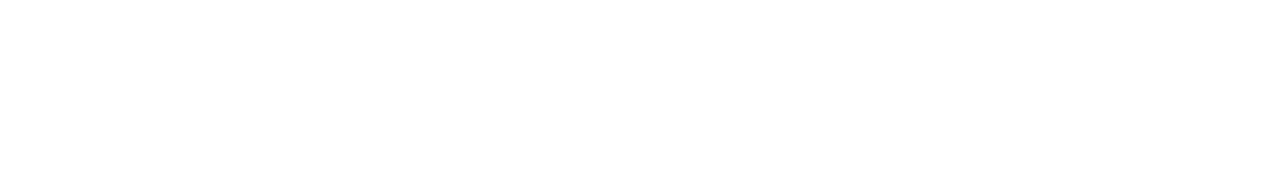
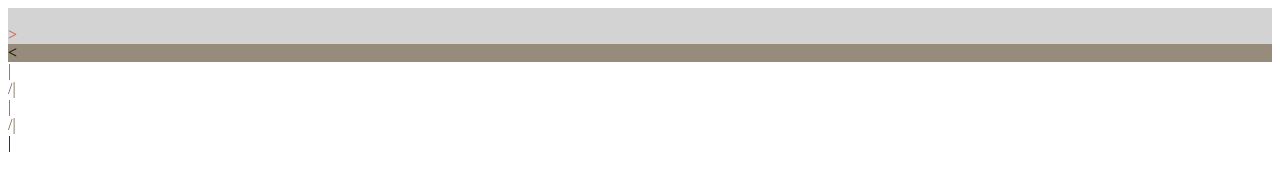
Before and after one commit to YuginQt/224015860-WebApp, a plain HTML site: page task2.html in a window 1280 px wide. Drawn offline with Linux system fonts and the light colour scheme.

Commit message:
Finals Activity 2

```diff
--- a/task2.html
+++ b/task2.html
@@ -2,13 +2,13 @@
 <html lang="en">
 <head>
     <meta charset="UTF-8">
-    <meta name = "viewport" content="width=device-width, initial-scale=1.0">
-    <title>Classes</LI>
+    <meta name="viewport" content="width=device-width, initial-scale=1.0">
+    <title>Classes</title>
 </head>
 <body>
     <style type="text/css">
         .background {
-            background: lightgrey;
+        background: lightgrey;
         }
         .head {
             background: transparent;
@@ -26,7 +26,7 @@
         .body {
             background-color:rgb(151, 139, 124);
         }
-        .wing{
+        .wing {
             color: rgb(32, 27, 19) ;
         }
         .drumstick {
@@ -54,12 +54,13 @@
         </div>
         <div class="drumsticks">
             <div class="drumstick">|
-                <br /> /|
+              <br />/|
             </div>
-            <div class="drumstick drumstick-right">
-                <br /> /|
+            <div class="drumstick drumstick-right">|
+              <br />/|
             </div>|
         </div>
     </div>
+
 </body>
 </html>
```
